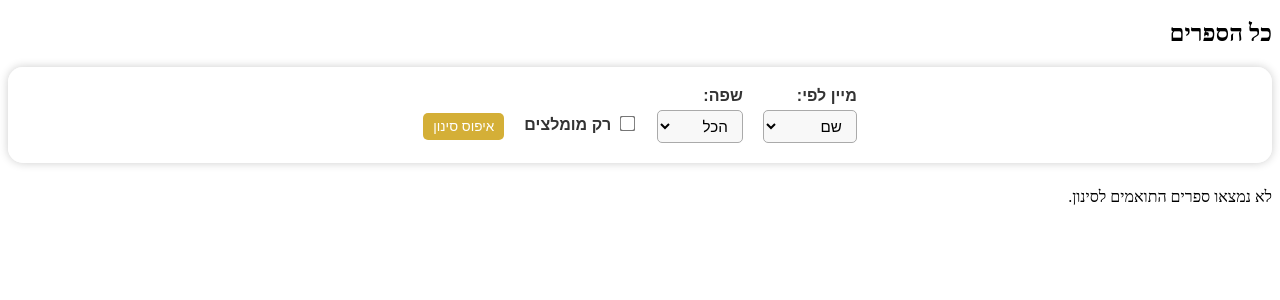
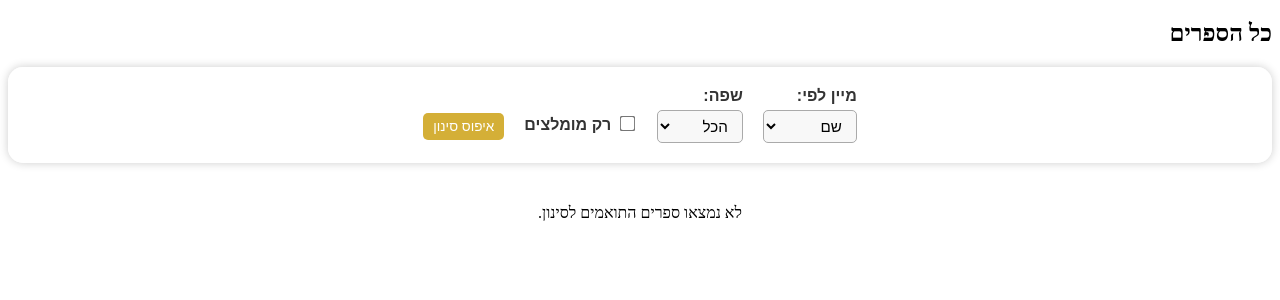
Before and after one commit to MadesX/MR.Book, a PHP site: page /books.php in a window 1280 px wide. Shown: the top 300 px of the page. Run offline with PHP 8.4, Linux system fonts and the light colour scheme; data that the repository does not hold is empty.

Commit message:
Update and rename

```diff
--- a/books.css
+++ b/css/books.css
@@ -46,8 +46,18 @@
     gap: 5px;
 }
 
+.books-row {
+    display: flex;
+    align-items: center;
+    justify-content: center;
+    text-align: center;
+}
+
 .book {
 	max-width: 305px;
+    min-height: 230px;
+    align-items: right;
+    text-align: right;
 }
 
 .reset-button {
```
